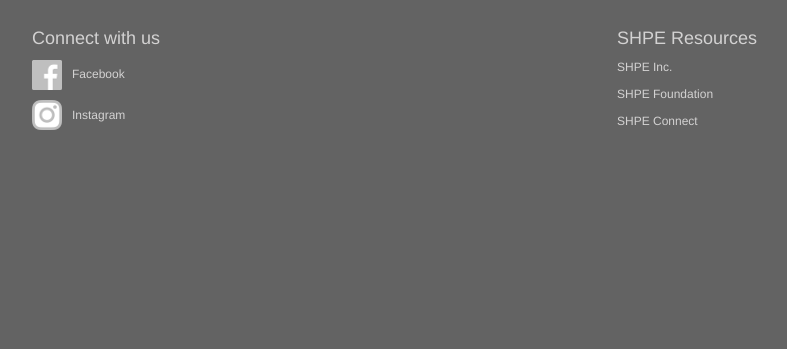
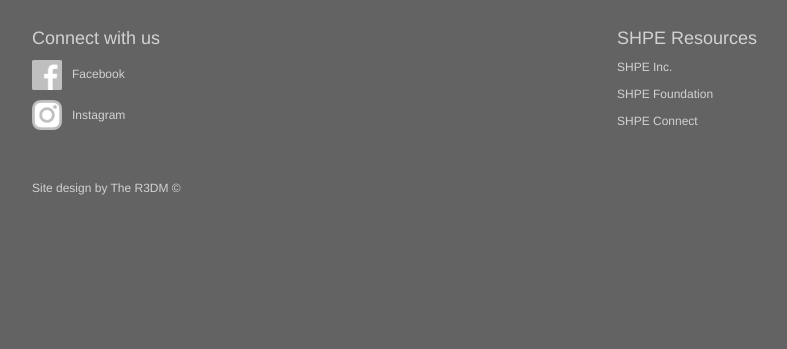
Before and after one commit to shpe-sfba/shpesfba, a Django app: page / in a window 1280 px wide. Shown: the part 729-1078 px from the top of the page, without its empty margins (38-825 px from the left). Run offline with Django 3.2, Linux system fonts and the light colour scheme; data that the repository does not hold is empty; some libraries are stand-ins or nearby versions.

Commit message:
update links in base

```diff
--- a/shpesfba/templates/shpesfba/base.html
+++ b/shpesfba/templates/shpesfba/base.html
@@ -58,6 +58,11 @@
                 <p><a href="https://www.shpeconnect.org" target="_blank">SHPE Connect</a></p>
             </div>
         </div>
+        <div class="row">
+            <div class="col-md-12" id="credit">
+                Site design by <a target="_blank" href="http://the.r3dm.com"> The R3DM ©</a>
+            </div>
+        </div>
     </div>
 </footer>
 
```
